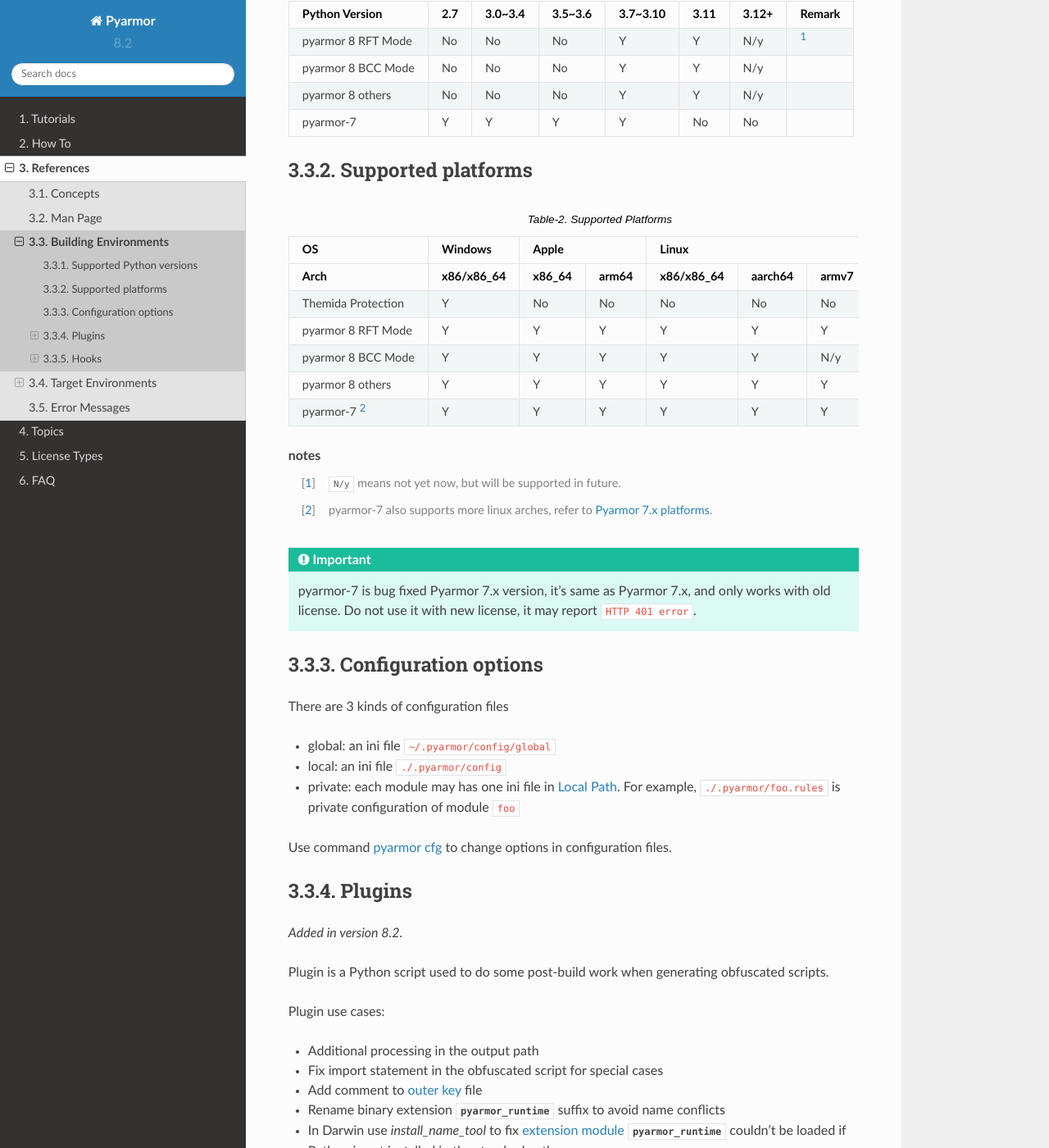
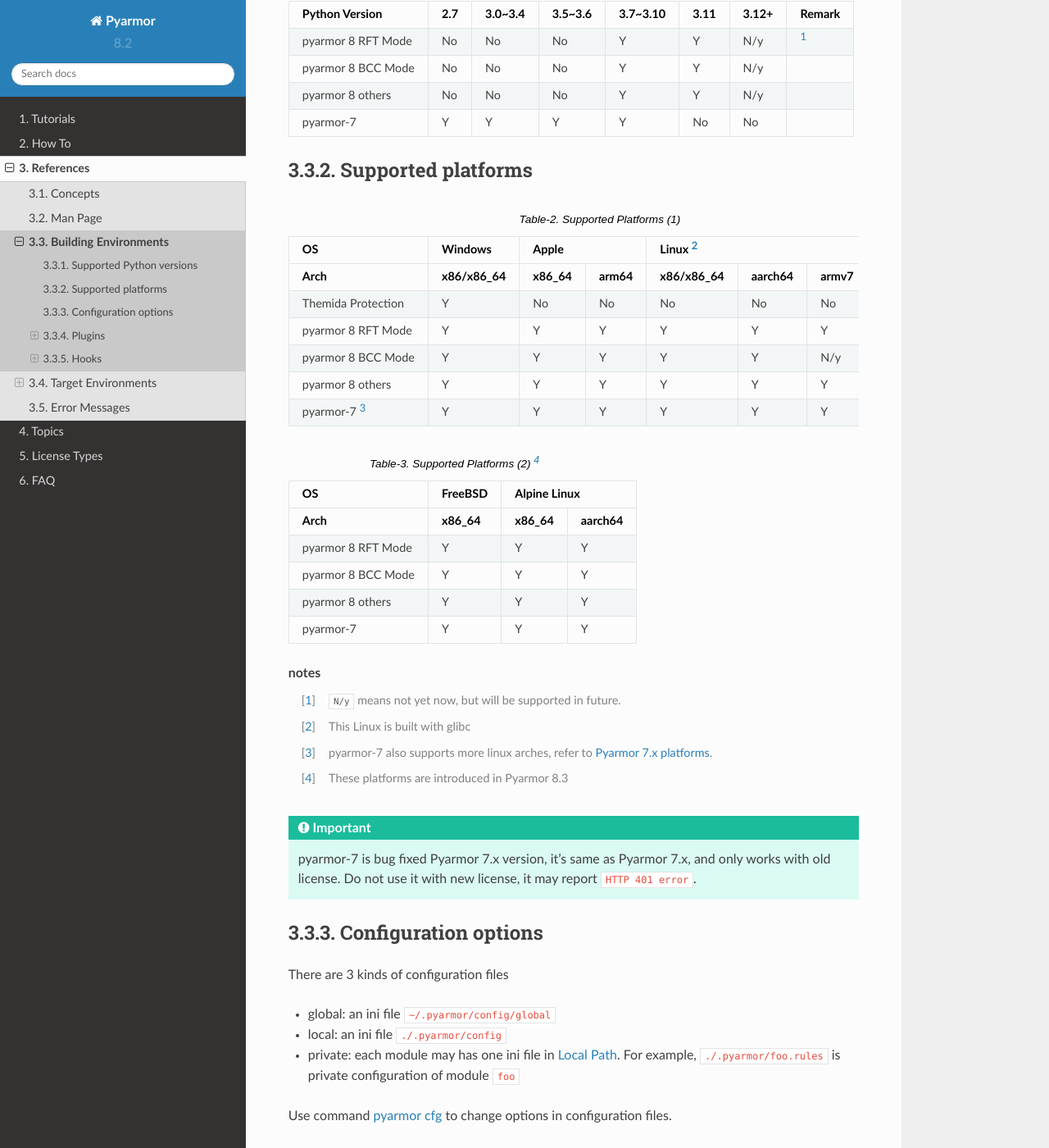
Before and after one commit to dashingsoft/pyarmor, a Sphinx documentation site: the page built from docs/reference/environments.rst, in a window 1280 px wide and 1400 px high, scrolled down 545 px. Shown: the whole window at 82% size. Built offline with Sphinx 7.4.7 and the Read the Docs theme 2.0.0, drawn with Linux system fonts in a browser that asks for light colours.

Commit message:
Doc new platforms

```diff
--- a/docs/reference/environments.rst
+++ b/docs/reference/environments.rst
@@ -32,11 +32,11 @@
 Supported platforms
 ===================
 
-.. table:: Table-2. Supported Platforms
+.. table:: Table-2. Supported Platforms (1)
    :widths: auto
 
    ===================  ============  ========  =======  ============  =========  =======  =======
-   OS                     Windows           Apple                    Linux
+   OS                     Windows           Apple                    Linux [#]_
    -------------------  ------------  -----------------  -----------------------------------------
    Arch                  x86/x86_64    x86_64    arm64    x86/x86_64    aarch64    armv7    armv6
    ===================  ============  ========  =======  ============  =========  =======  =======
@@ -47,10 +47,26 @@
    pyarmor-7 [#]_            Y           Y         Y          Y           Y        Y         Y
    ===================  ============  ========  =======  ============  =========  =======  =======
 
+.. table:: Table-3. Supported Platforms (2) [#]_
+   :widths: auto
+
+   ===================  ============  ============  =========
+   OS                     FreeBSD          Alpine Linux
+   -------------------  ------------  -----------------------
+   Arch                    x86_64        x86_64      aarch64
+   ===================  ============  ============  =========
+   pyarmor 8 RFT Mode        Y             Y           Y
+   pyarmor 8 BCC Mode        Y             Y           Y
+   pyarmor 8 others          Y             Y           Y
+   pyarmor-7                 Y             Y           Y
+   ===================  ============  ============  =========
+
 .. rubric:: notes
 
 .. [#] ``N/y`` means not yet now, but will be supported in future.
+.. [#] This Linux is built with glibc
 .. [#] pyarmor-7 also supports more linux arches, refer to `Pyarmor 7.x platforms`__.
+.. [#] These platforms are introduced in Pyarmor 8.3
 
 .. important::
 
```
